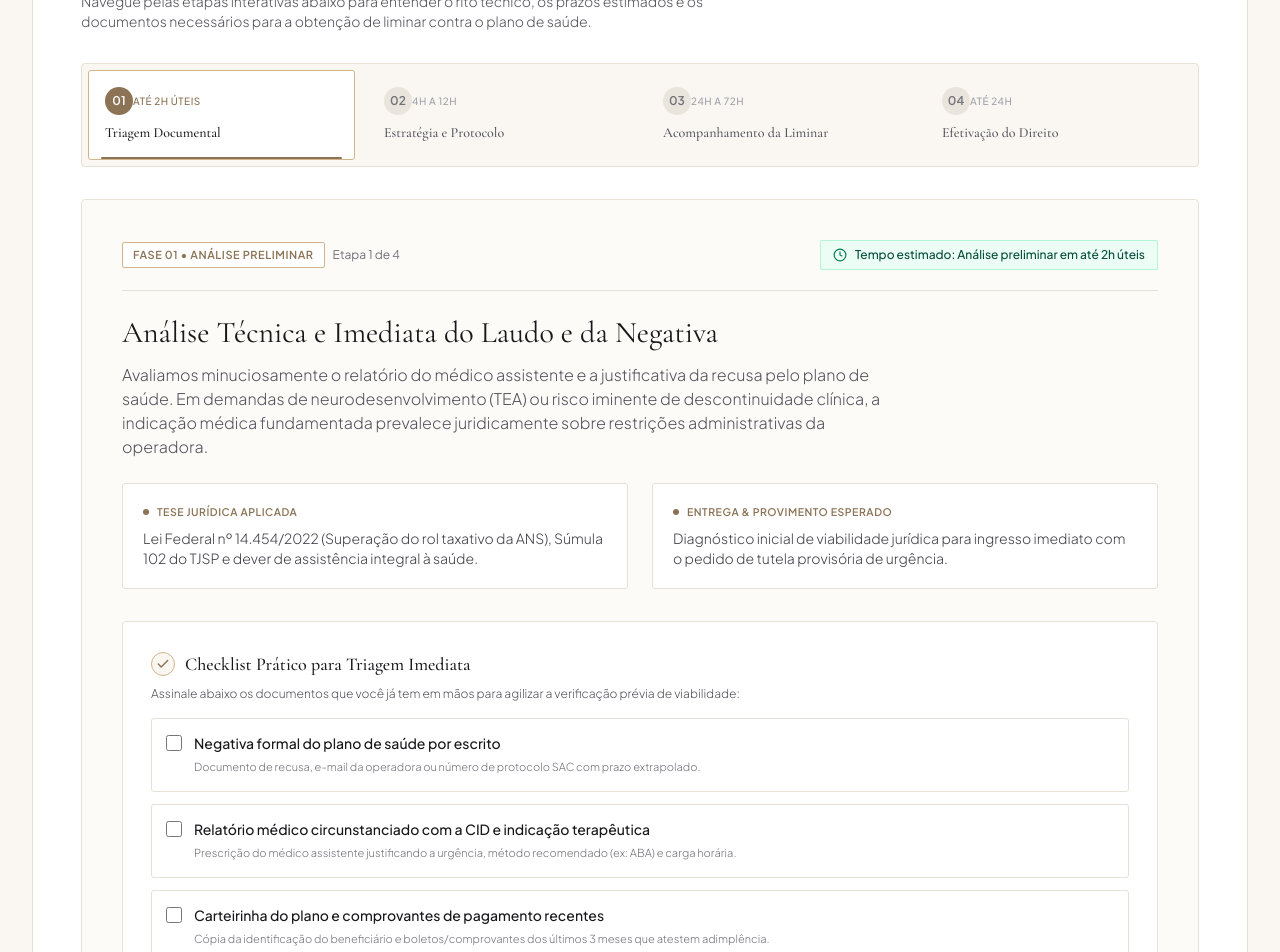
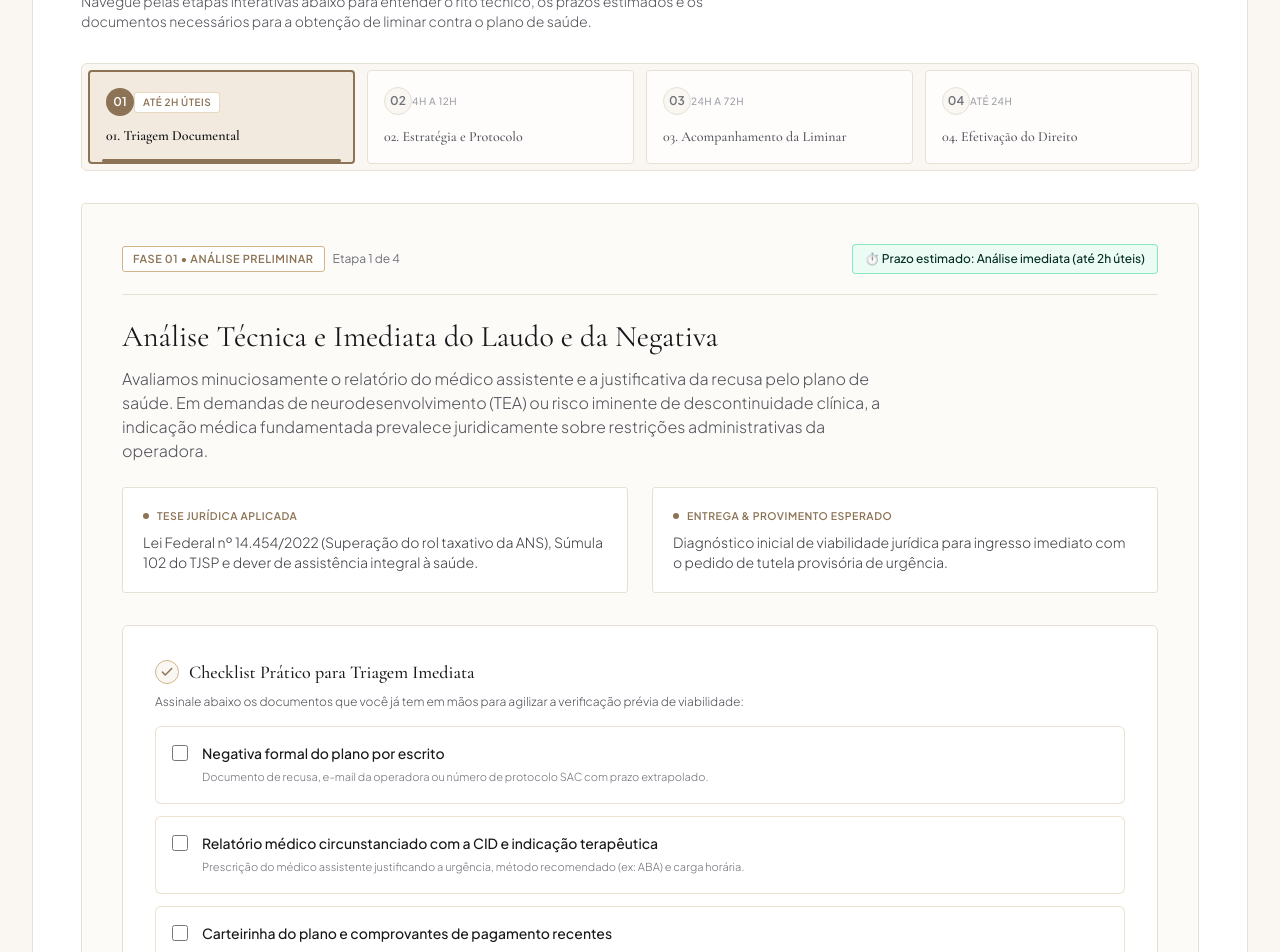
Before and after one commit to biarw/site-bgr-advocacia, a React (Vite) app in the folder frontend/: page / in a window 1280 px wide. Shown: the part 3520-4472 px from the top of the page. Built offline with nearby package versions, Linux system fonts and the light colour scheme.

Commit message:
feat(stepper): abas horizontais com scroll no mobile, selos dinamicos de previsibilidade e checklist refinado

```diff
--- a/frontend/src/App.jsx
+++ b/frontend/src/App.jsx
@@ -146,7 +146,8 @@ export default function BeatrizRochaAdvocacia() {
       fullTitle: "Análise Técnica e Imediata do Laudo e da Negativa",
       phaseBadge: "Fase 01 • Análise Preliminar",
       timeEstimate: "Até 2h úteis",
-      timeBadge: "Tempo estimado: Análise preliminar em até 2h úteis",
+      timeSelo: "⏱️ Prazo estimado: Análise imediata (até 2h úteis)",
+      timeBadge: "Tempo estimado: Análise imediata (até 2h úteis)",
       description: "Avaliamos minuciosamente o relatório do médico assistente e a justificativa da recusa pelo plano de saúde. Em demandas de neurodesenvolvimento (TEA) ou risco iminente de descontinuidade clínica, a indicação médica fundamentada prevalece juridicamente sobre restrições administrativas da operadora.",
       legalThesis: "Lei Federal nº 14.454/2022 (Superação do rol taxativo da ANS), Súmula 102 do TJSP e dever de assistência integral à saúde.",
       deliverable: "Diagnóstico inicial de viabilidade jurídica para ingresso imediato com o pedido de tutela provisória de urgência.",
@@ -159,6 +160,7 @@ export default function BeatrizRochaAdvocacia() {
       fullTitle: "Petição Inicial com Pedido de Tutela Provisória de Urgência",
       phaseBadge: "Fase 02 • Ajuizamento Eletrônico",
       timeEstimate: "4h a 12h",
+      timeSelo: "⚡ Protocolo célere: Distribuição em 4h a 12h",
       timeBadge: "Tempo estimado: Distribuição em 4h a 12h após conferência",
       description: "Redação artesanal e ajuizamento eletrônico do pedido liminar inaudita altera parte, demonstrando a probabilidade do direito (fumus boni iuris) e o perigo de dano irreparável ao neurodesenvolvimento ou à integridade do paciente (periculum in mora).",
       legalThesis: "Artigo 300 do Código de Processo Civil (CPC), Princípio da Dignidade da Pessoa Humana e Artigo 196 da CF/88.",
@@ -172,6 +174,7 @@ export default function BeatrizRochaAdvocacia() {
       fullTitle: "Despacho Direto com o Magistrado e Monitoramento Ostensivo",
       phaseBadge: "Fase 03 • Decisão Judicial",
       timeEstimate: "24h a 72h",
+      timeSelo: "⚡ Decisão em 24h a 72h (regime de plantão)",
       timeBadge: "Tempo estimado: Decisão judicial costumeira em 24h a 72h (ou regime de plantão)",
       description: "Interlocução direta e despacho com o magistrado da causa ou no plantão judiciário de saúde. Monitoramento ostensivo do processo para assegurar que a prescrição médica seja apreciada com a máxima celeridade, antes de qualquer prejuízo clínico.",
       legalThesis: "Tema 1.295 do Superior Tribunal de Justiça (STJ - cobertura ilimitada no TEA) e Resoluções do CNJ sobre plantão em saúde.",
@@ -185,6 +188,7 @@ export default function BeatrizRochaAdvocacia() {
       fullTitle: "Intimação Obrigatória e Início do Atendimento",
       phaseBadge: "Fase 04 • Cumprimento Imediato",
       timeEstimate: "Até 24h",
+      timeSelo: "⏱️ Intimação imediata em até 24h sob pena de multa",
       timeBadge: "Tempo estimado: Intimação urgente em até 24h sob pena de multa diária",
       description: "Intimação imediata da operadora para emissão das guias de autorização ou custeio em clínica especializada (com reembolso integral em caso de falha de rede credenciada), fixando-se multa cominatória diária (astreintes) em caso de mora ou recusa de cumprimento.",
       legalThesis: "Artigos 536 e 537 do CPC (Medidas Indutivas e Coercitivas), Tema 1.082 do STJ e RN 566/2022 da ANS.",
@@ -853,7 +857,7 @@ export default function BeatrizRochaAdvocacia() {
             </div>
 
             {/* Stepper / Abas Horizontais Clicáveis */}
-            <div className="grid grid-cols-2 lg:grid-cols-4 gap-2 sm:gap-3 mb-8 p-1.5 bg-[#FAF7F2] border border-[#E6E1D6] rounded-[4px]" role="tablist" aria-label="Etapas da atuação de urgência">
+            <div className="flex md:grid md:grid-cols-4 overflow-x-auto no-scrollbar scroll-smooth gap-2 sm:gap-3 mb-8 p-1.5 bg-[#FAF7F2] border border-[#E6E1D6] rounded-[6px]" role="tablist" aria-label="Etapas da atuação de urgência">
               {urgencyStepsData.map((step, idx) => {
                 const isActive = activeUrgencyStep === idx;
                 return (
@@ -863,33 +867,35 @@ export default function BeatrizRochaAdvocacia() {
                     role="tab"
                     aria-selected={isActive}
                     onClick={() => setActiveUrgencyStep(idx)}
-                    className={`relative p-3 sm:p-4 text-left rounded-[3px] transition-all duration-200 cursor-pointer flex flex-col justify-between ${isActive
-                        ? 'bg-white border border-[#D2B48C] shadow-xs'
-                        : 'bg-transparent border border-transparent hover:bg-white/60 hover:border-[#E6E1D6]'
+                    className={`relative p-3.5 sm:p-4 text-left rounded-[4px] transition-all duration-300 cursor-pointer flex flex-col justify-between min-w-[210px] md:min-w-0 flex-1 shrink-0 ${isActive
+                        ? 'bg-[#D2B48C]/20 border-2 border-[#8C7355] text-[#18181B] shadow-xs'
+                        : 'bg-white/80 border border-[#E6E1D6] hover:bg-white hover:border-[#D2B48C] text-[#52525B]'
                       }`}
                   >
-                    <div className="flex items-center justify-between mb-2">
+                    <div className="flex items-center justify-between mb-2.5">
                       <span
                         className={`w-7 h-7 rounded-full text-xs font-semibold flex items-center justify-center transition-colors ${isActive
                             ? 'bg-[#8C7355] text-white shadow-xs'
-                            : 'bg-[#EAE5DC] text-[#71717A]'
+                            : 'bg-[#FAF7F2] border border-[#E6E1D6] text-[#71717A]'
                           }`}
                       >
                         {step.stepNumber}
                       </span>
-                      <span className={`text-[10px] uppercase tracking-wider font-medium ${isActive ? 'text-[#8C7355]' : 'text-[#A1A1AA]'
+                      <span className={`text-[10px] uppercase tracking-wider ${isActive
+                          ? 'font-semibold text-[#8C7355] bg-white border border-[#D2B48C]/50 px-2 py-0.5 rounded-[3px]'
+                          : 'font-medium text-[#A1A1AA] px-0 py-0.5'
                         }`}>
                         {step.timeEstimate}
                       </span>
                     </div>
                     <div>
-                      <h4 className={`text-xs sm:text-sm font-serif font-medium leading-tight ${isActive ? 'text-[#18181B]' : 'text-[#52525B]'
+                      <h4 className={`text-xs sm:text-sm font-serif leading-tight ${isActive ? 'text-[#18181B] font-semibold' : 'text-[#52525B] font-medium'
                         }`}>
-                        {step.shortTitle}
+                        {step.stepNumber}. {step.shortTitle}
                       </h4>
                     </div>
                     {isActive && (
-                      <span className="absolute bottom-0 left-3 right-3 h-[2px] bg-[#8C7355] rounded-full"></span>
+                      <span className="absolute bottom-0 left-3 right-3 h-[3px] bg-[#8C7355] rounded-full"></span>
                     )}
                   </button>
                 );
@@ -904,19 +910,15 @@ export default function BeatrizRochaAdvocacia() {
               {/* Header do Card Ativo */}
               <div className="flex flex-col sm:flex-row sm:items-center sm:justify-between gap-3 pb-5 border-b border-[#E6E1D6]">
                 <div className="flex items-center gap-2 flex-wrap">
-                  <span className="px-2.5 py-1 text-[11px] font-semibold tracking-wider uppercase bg-white border border-[#D2B48C] text-[#8C7355] rounded-[2px] shadow-2xs">
+                  <span className="px-2.5 py-1 text-[11px] font-semibold tracking-wider uppercase bg-white border border-[#D2B48C] text-[#8C7355] rounded-[3px] shadow-2xs">
                     {urgencyStepsData[activeUrgencyStep].phaseBadge}
                   </span>
                   <span className="text-xs text-[#71717A]">
                     Etapa {activeUrgencyStep + 1} de {urgencyStepsData.length}
                   </span>
                 </div>
-                <div className="inline-flex items-center gap-2 text-xs font-medium text-emerald-900 bg-emerald-50 border border-emerald-200/80 px-3 py-1.5 rounded-[2px] self-start sm:self-auto shadow-2xs">
-                  <svg className="w-3.5 h-3.5 text-emerald-700 flex-shrink-0" fill="none" stroke="currentColor" viewBox="0 0 24 24">
-                    <circle cx="12" cy="12" r="10" strokeWidth="2"></circle>
-                    <polyline points="12 6 12 12 16 14" strokeWidth="2"></polyline>
-                  </svg>
-                  <span>{urgencyStepsData[activeUrgencyStep].timeBadge}</span>
+                <div className="inline-flex items-center gap-2 text-xs font-medium text-emerald-950 bg-emerald-50/90 border border-emerald-300/80 px-3 py-1.5 rounded-[4px] self-start sm:self-auto shadow-2xs">
+                  <span>{urgencyStepsData[activeUrgencyStep].timeSelo}</span>
                 </div>
               </div>
 
@@ -959,7 +961,7 @@ export default function BeatrizRochaAdvocacia() {
 
               {/* CHECKLIST PRÁTICO INTEGRADO (Exclusivo na Etapa 01: Triagem Documental) */}
               {urgencyStepsData[activeUrgencyStep].isChecklistStep && (
-                <div className="mt-8 pt-6 border-t border-[#E6E1D6] bg-white border border-[#D2B48C]/60 p-6 md:p-7 rounded-[4px] shadow-xs">
+                <div className="mt-8 pt-6 border-t border-[#E6E1D6] bg-white border border-[#D2B48C]/50 p-6 md:p-8 rounded-[6px] shadow-xs">
                   <div className="flex items-center gap-2.5 mb-2">
                     <div className="w-6 h-6 rounded-full bg-[#FAF7F2] border border-[#D2B48C] flex items-center justify-center text-[#8C7355]">
                       <svg className="w-3.5 h-3.5" fill="none" stroke="currentColor" viewBox="0 0 24 24">
@@ -978,20 +980,20 @@ export default function BeatrizRochaAdvocacia() {
                     {/* Item 1 */}
                     <label
                       onClick={() => toggleChecklistItem('negativa')}
-                      className={`flex items-start gap-3 p-3.5 rounded-[3px] border transition-all cursor-pointer select-none ${checklistItems.negativa
-                          ? 'bg-[#FAF7F2] border-[#8C7355] shadow-2xs'
-                          : 'bg-white border-[#E6E1D6] hover:border-[#D2B48C]'
+                      className={`flex items-start gap-3.5 p-4 rounded-[6px] border transition-all cursor-pointer select-none ${checklistItems.negativa
+                          ? 'bg-[#FAF7F2] border-[#8C7355] ring-1 ring-[#8C7355]/30 shadow-xs'
+                          : 'bg-white border-[rgba(210,180,140,0.4)] hover:border-[#8C7355] hover:bg-[#FAF7F2]/40'
                         }`}
                     >
                       <input
                         type="checkbox"
                         checked={checklistItems.negativa}
                         onChange={() => { }} // Controlled by label onClick
-                        className="mt-0.5 w-4 h-4 rounded text-[#8C7355] focus:ring-[#8C7355] accent-[#8C7355] cursor-pointer"
+                        className="mt-0.5 w-4 h-4 rounded-[3px] text-[#8C7355] focus:ring-[#8C7355] accent-[#8C7355] cursor-pointer"
                       />
                       <div className="flex-1">
                         <span className="text-xs sm:text-sm font-medium text-[#18181B] block">
-                          Negativa formal do plano de saúde por escrito
+                          Negativa formal do plano por escrito
                         </span>
                         <span className="text-[11px] text-[#71717A] font-light">
                           Documento de recusa, e-mail da operadora ou número de protocolo SAC com prazo extrapolado.
@@ -1002,16 +1004,16 @@ export default function BeatrizRochaAdvocacia() {
                     {/* Item 2 */}
                     <label
                       onClick={() => toggleChecklistItem('laudo')}
-                      className={`flex items-start gap-3 p-3.5 rounded-[3px] border transition-all cursor-pointer select-none ${checklistItems.laudo
-                          ? 'bg-[#FAF7F2] border-[#8C7355] shadow-2xs'
-                          : 'bg-white border-[#E6E1D6] hover:border-[#D2B48C]'
+                      className={`flex items-start gap-3.5 p-4 rounded-[6px] border transition-all cursor-pointer select-none ${checklistItems.laudo
+                          ? 'bg-[#FAF7F2] border-[#8C7355] ring-1 ring-[#8C7355]/30 shadow-xs'
+                          : 'bg-white border-[rgba(210,180,140,0.4)] hover:border-[#8C7355] hover:bg-[#FAF7F2]/40'
                         }`}
                     >
                       <input
                         type="checkbox"
                         checked={checklistItems.laudo}
                         onChange={() => { }}
-                        className="mt-0.5 w-4 h-4 rounded text-[#8C7355] focus:ring-[#8C7355] accent-[#8C7355] cursor-pointer"
+                        className="mt-0.5 w-4 h-4 rounded-[3px] text-[#8C7355] focus:ring-[#8C7355] accent-[#8C7355] cursor-pointer"
                       />
                       <div className="flex-1">
                         <span className="text-xs sm:text-sm font-medium text-[#18181B] block">
@@ -1026,16 +1028,16 @@ export default function BeatrizRochaAdvocacia() {
                     {/* Item 3 */}
                     <label
                       onClick={() => toggleChecklistItem('comprovantes')}
-                      className={`flex items-start gap-3 p-3.5 rounded-[3px] border transition-all cursor-pointer select-none ${checklistItems.comprovantes
-                          ? 'bg-[#FAF7F2] border-[#8C7355] shadow-2xs'
-                          : 'bg-white border-[#E6E1D6] hover:border-[#D2B48C]'
+                      className={`flex items-start gap-3.5 p-4 rounded-[6px] border transition-all cursor-pointer select-none ${checklistItems.comprovantes
+                          ? 'bg-[#FAF7F2] border-[#8C7355] ring-1 ring-[#8C7355]/30 shadow-xs'
+                          : 'bg-white border-[rgba(210,180,140,0.4)] hover:border-[#8C7355] hover:bg-[#FAF7F2]/40'
                         }`}
                     >
                       <input
                         type="checkbox"
                         checked={checklistItems.comprovantes}
                         onChange={() => { }}
-                        className="mt-0.5 w-4 h-4 rounded text-[#8C7355] focus:ring-[#8C7355] accent-[#8C7355] cursor-pointer"
+                        className="mt-0.5 w-4 h-4 rounded-[3px] text-[#8C7355] focus:ring-[#8C7355] accent-[#8C7355] cursor-pointer"
                       />
                       <div className="flex-1">
                         <span className="text-xs sm:text-sm font-medium text-[#18181B] block">
@@ -1050,7 +1052,7 @@ export default function BeatrizRochaAdvocacia() {
 
                   {/* Botão Dinâmico de Envio do Checklist */}
                   {hasAnyChecklistSelected ? (
-                    <div className="mt-5 p-4 bg-[#FAF7F2] border border-[#8C7355]/40 rounded-[3px] flex flex-col sm:flex-row items-center justify-between gap-4 animate-fadeIn">
+                    <div className="mt-5 p-4 bg-[#FAF7F2] border border-[#8C7355]/40 rounded-[6px] flex flex-col sm:flex-row items-center justify-between gap-4 animate-fadeIn">
                       <div className="text-left w-full sm:w-auto">
                         <span className="text-xs font-semibold text-[#8C7355] block">
                           ✓ Documentos assinalados prontos para envio
@@ -1063,7 +1065,7 @@ export default function BeatrizRochaAdvocacia() {
                         href={getChecklistWhatsAppUrl()}
                         target="_blank"
                         rel="noreferrer"
-                        className="w-full sm:w-auto inline-flex items-center justify-center gap-2 px-5 py-2.5 bg-[#18181B] hover:bg-[#8C7355] text-white text-xs font-medium tracking-wider uppercase transition-all duration-300 rounded-[2px] shadow-sm whitespace-nowrap cursor-pointer"
+                        className="w-full sm:w-auto inline-flex items-center justify-center gap-2 px-5 py-2.5 bg-[#18181B] hover:bg-[#8C7355] text-white text-xs font-medium tracking-wider uppercase transition-all duration-300 rounded-[4px] shadow-sm whitespace-nowrap cursor-pointer"
                       >
                         <svg className="w-4 h-4 text-emerald-400 fill-current" viewBox="0 0 24 24">
                           <path d="M.057 24l1.687-6.163c-1.041-1.804-1.588-3.849-1.587-5.946.003-6.556 5.338-11.891 11.893-11.891 3.181.001 6.167 1.24 8.413 3.488 2.245 2.248 3.481 5.236 3.48 8.414-.003 6.557-5.338 11.892-11.893 11.892-1.99-.001-3.951-.5-5.688-1.448l-6.305 1.654zm6.597-3.807c1.676.995 3.276 1.591 5.392 1.592 5.448 0 9.886-4.434 9.889-9.885.002-5.462-4.415-9.89-9.881-9.892-5.452 0-9.887 4.434-9.889 9.884-.001 2.225.651 3.891 1.746 5.634l-.999 3.648 3.742-.981zm11.387-5.464c-.074-.124-.272-.198-.57-.347-.297-.149-1.758-.868-2.031-.967-.272-.099-.47-.149-.669.149-.198.297-.768.967-.941 1.165-.173.198-.347.223-.644.074-.297-.149-1.255-.462-2.39-1.475-.883-.788-1.48-1.761-1.653-2.059-.173-.297-.018-.458.13-.606.134-.133.297-.347.446-.521.151-.172.2-.296.3-.495.099-.198.05-.372-.025-.521-.075-.148-.669-1.611-.916-2.206-.242-.579-.487-.501-.669-.51l-.57-.01c-.198 0-.52.074-.792.372s-1.04 1.016-1.04 2.479 1.065 2.876 1.213 3.074c.149.198 2.095 3.2 5.076 4.487.709.306 1.263.489 1.694.626.712.226 1.36.194 1.872.118.571-.085 1.758-.719 2.006-1.413.248-.695.248-1.29.173-1.414z" />
@@ -1072,7 +1074,7 @@ export default function BeatrizRochaAdvocacia() {
                       </a>
                     </div>
                   ) : (
-                    <div className="mt-4 p-3.5 bg-[#FAF7F2]/80 border border-dashed border-[#E6E1D6] rounded-[3px] text-xs text-[#71717A] flex items-center gap-2">
+                    <div className="mt-4 p-3.5 bg-[#FAF7F2]/80 border border-dashed border-[#E6E1D6] rounded-[4px] text-xs text-[#71717A] flex items-center gap-2">
                       <span className="text-[#8C7355] text-sm">💡</span>
                       <span>Selecione ao menos um dos itens acima para desbloquear o envio direto da sua lista para triagem no WhatsApp.</span>
                     </div>
```
Also changed, not shown: 2 other files (tests, documents, lock files or other folders).
